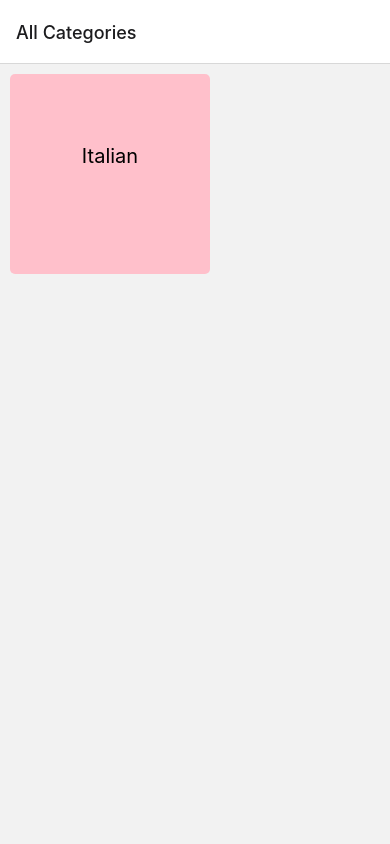
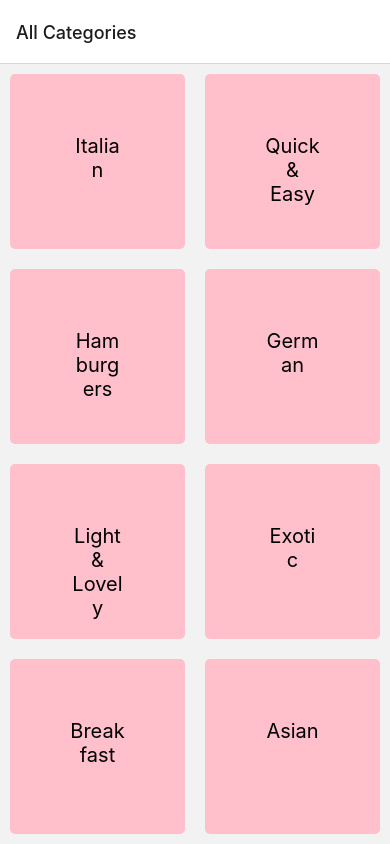
Before and after one commit to pierlupo/tp-17032023, a React Native app: screen /Home in a window 390 px wide. Built offline with nearby package versions, Linux system fonts and the light colour scheme.

Commit message:
flatlisthomepageok

```diff
--- a/component/MenuButton.js
+++ b/component/MenuButton.js
@@ -1,12 +1,17 @@
 import { StyleSheet, Text, View, Pressable } from 'react-native'
 import React from 'react'
 
-export default function MenuButton() {
+export default function MenuButton({onPress, title, size, backgroundColor}) {
+
+    // function goToPage() {
+    //     console.log("clic");
+    //     navigation.navigate("AboutMeal")
+    //     }
   return (
 
-    <Pressable >
-    <View style={styles.catContainer}>
-      <Text style={styles.catTitle}>Italian</Text>
+    <Pressable onPress={onPress}>
+    <View style={[styles.catContainer,  backgroundColor && {backgroundColor}]}>
+      <Text style={styles.catTitle}>{title}</Text>
 
     </View>
     </Pressable>
@@ -16,11 +21,11 @@ export default function MenuButton() {
 const styles = StyleSheet.create({
 
 catContainer: {
-height: 200,
-width: 200,
+height: 175,
+width: 175,
 backgroundColor: "pink",
 borderRadius: 5,
-padding:20,
+padding:10,
 margin:10
 },
 catTitle: {
--- a/component/homePage.js
+++ b/component/homePage.js
@@ -1,4 +1,4 @@
-import React, { useState } from 'react';
+import React, {useState} from 'react';
 import {
   SafeAreaView,
   ScrollView,
@@ -12,72 +12,63 @@ import {
 } from 'react-native';
 
 import { CATEGORIES } from '../data/data.js';
+import Category from '../models/category.js';
 import MenuButton from './MenuButton.js';
-
 
 export default function HomePage({navigation, route}) {
 
-  const [CATEGORIES,setCATEGORIES] = useState([])
-
+  const [CatItems, setCatItems] = useState(CATEGORIES);
+  const numColumns = 2
   function goToPage() {
-    onPress=navigation.navigate("AboutMeal")
-  }
+    console.log("clic");
+    navigation.navigate("AboutMeal")
+    }
 
   return (
-
-    <ScrollView  style={styles.container}>
+    <View style={styles.container}>
       {/* <Pressable onPress={() => navigation.navigate("AboutMeal")}>
       <View style={styles.catContainer}>
         <Text style={styles.catTitle}>Italian</Text>
+          </Pressable>
 
+      {/* <View style={styles.row}>
+        <MenuButton />
+        <MenuButton />
       </View>
-      <View style={styles.catContainer}>
-        <Text style={styles.catTitle}>Italian</Text>
+      <View style={styles.row}>
+        <MenuButton />
+        <MenuButton />
+      </View>
+      <View style={styles.row}>
+        <MenuButton />
+        <MenuButton />
+      </View>
+      <View style={styles.row}>
+        <MenuButton />
+        <MenuButton />
+      </View> */}
 
-      </View>
-      <View style={styles.catContainer}>
-        <Text style={styles.catTitle}>Italian</Text>
+      <FlatList data={CatItems} numColumns={numColumns} renderItem={(itemData) => {
 
-      </View>
-      <View style={styles.catContainer}>
-        <Text style={styles.catTitle}>Italian</Text>
+          return (
+             <MenuButton id={itemData.item.id} title={itemData.item.title} color={itemData.color} onPress={goToPage}/>
+           )
+        }} keyExtractor={(item) => {
+          return item.id
+        }}></FlatList>
+        {/* <MenuButton  onPress={goToPage}/> */}
+    </View>
+  );
+}
+const styles = StyleSheet.create({
+  container: {
+    flex: 1,
+  },
+  row: {
+    Width: '100%',
+    flexDirection: 'row',
+    justifyContent: 'space-around',
 
-      </View>
-      <View style={styles.catContainer}>
-        <Text style={styles.catTitle}>Italian</Text>
+  },
 
-      </View>
-      <View style={styles.catContainer}>
-        <Text style={styles.catTitle}>Italian</Text>
-
-      </View>
-      </Pressable> */}
-      <MenuButton />
-    </ScrollView>
-
-  )
-}
-
-const styles = StyleSheet.create({
-//   container : {
-//     flex : 1,
-
-// },
-// catContainer: {
-//   height: 200,
-//   width: 200,
-//   backgroundColor: "pink",
-//   borderRadius: 5,
-//   padding:20,
-//   margin:10
-// },
-// catTitle: {
-//   padding:50,
-//   fontSize: 20,
-//   textAlign: "center",
-//   justifyContent: "center",
-//   alignItems: "center"
-// }
-
-
-})
+});
```
